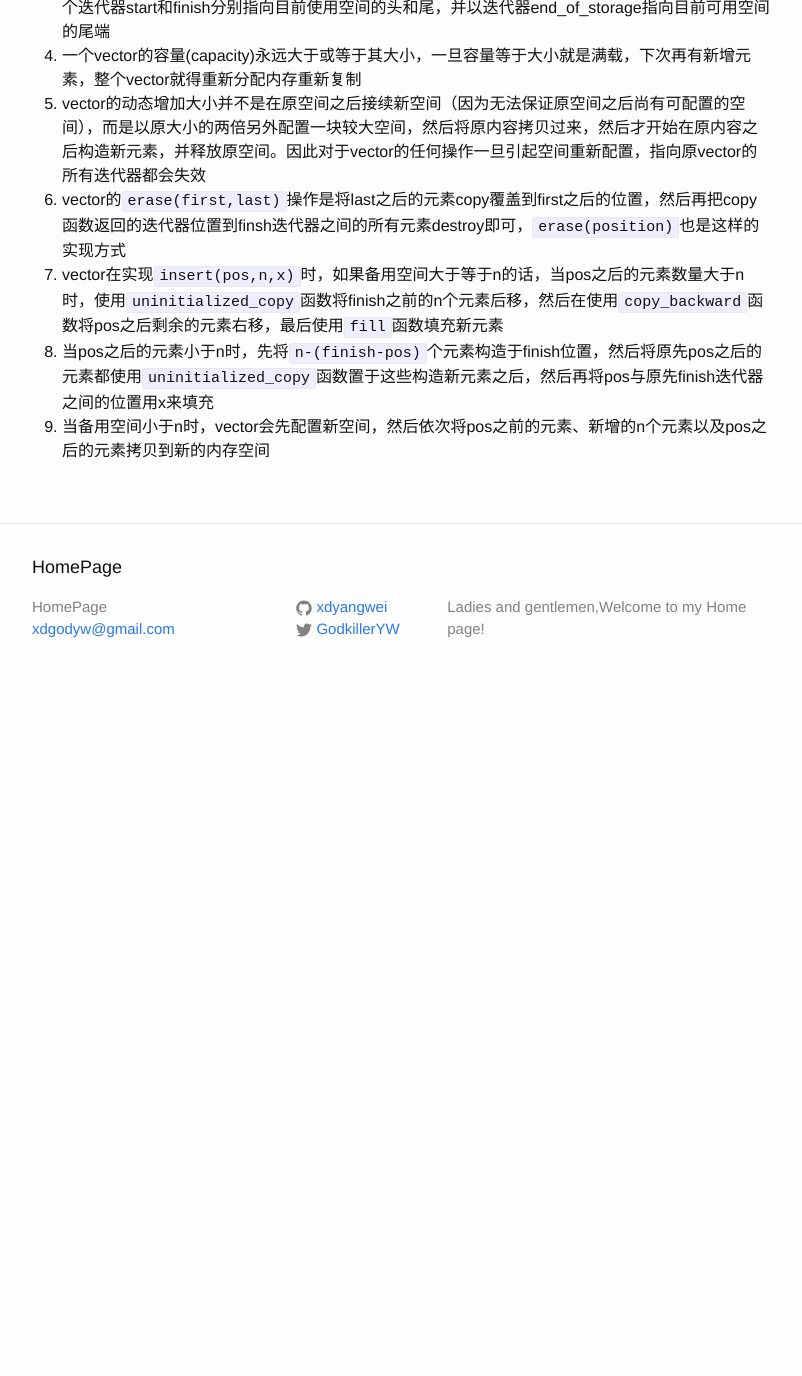
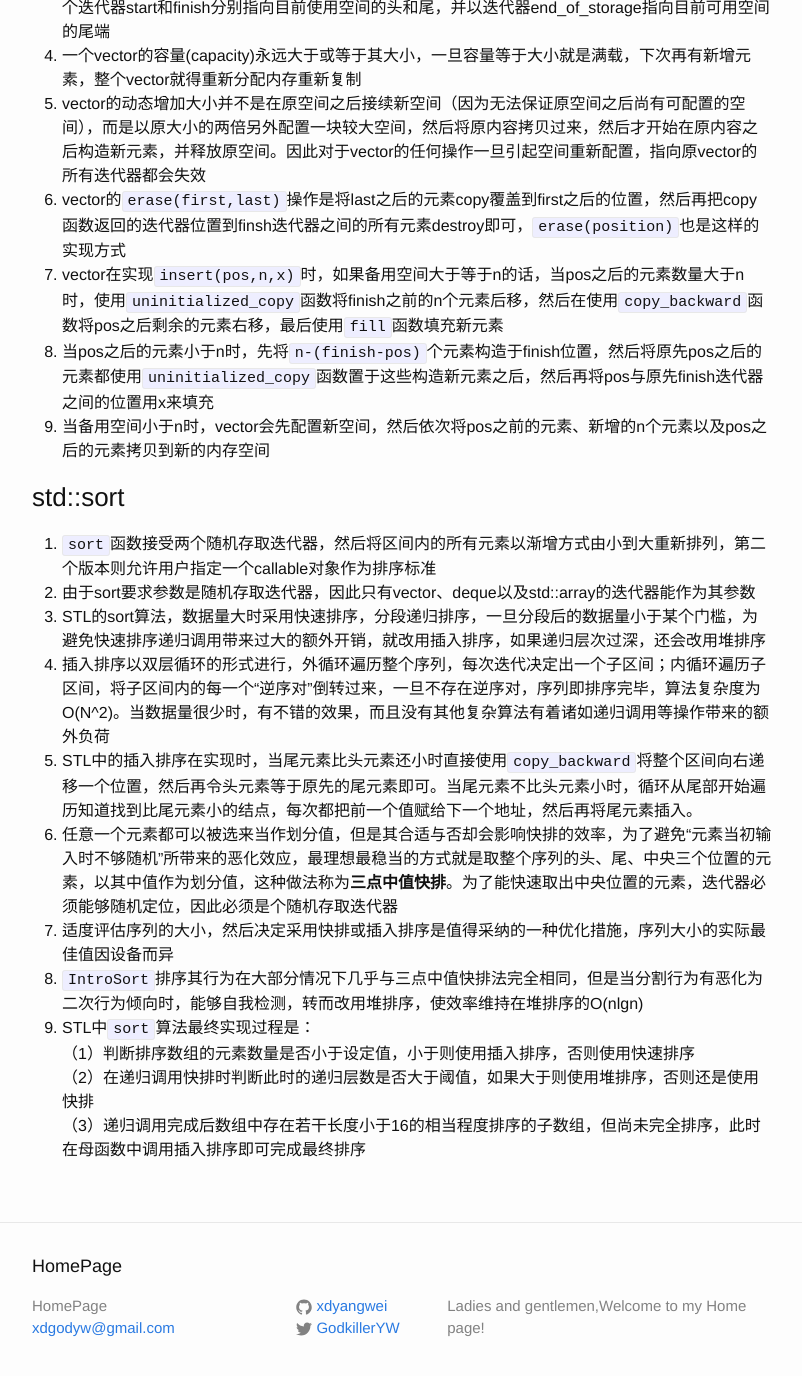
Before and after one commit to xdyangwei/xdyangwei.github.io, a Jekyll site: the page built from _posts/2019-8-17-STL实现原理.md, in a window 1280 px wide and 1400 px high, scrolled down 354 px. Shown: the top 1376 px of the window, without its empty margins (238-1040 px from the left). Built offline with Jekyll 4.4.1, drawn with Linux system fonts in a browser that asks for light colours; our own code applies the rules of GitHub Pages for plain Markdown files; before the commit the page ends 1055 px from its top, so only the background shows below that.

Commit message:
add the implementation of std::sort

```diff
--- a/_posts/2019-8-17-STL实现原理.md
+++ b/_posts/2019-8-17-STL实现原理.md
@@ -8,3 +8,17 @@
 7. vector在实现`insert(pos,n,x)`时，如果备用空间大于等于n的话，当pos之后的元素数量大于n时，使用`uninitialized_copy`函数将finish之前的n个元素后移，然后在使用`copy_backward`函数将pos之后剩余的元素右移，最后使用`fill`函数填充新元素
 8. 当pos之后的元素小于n时，先将`n-(finish-pos)`个元素构造于finish位置，然后将原先pos之后的元素都使用`uninitialized_copy`函数置于这些构造新元素之后，然后再将pos与原先finish迭代器之间的位置用x来填充
 9. 当备用空间小于n时，vector会先配置新空间，然后依次将pos之前的元素、新增的n个元素以及pos之后的元素拷贝到新的内存空间
+
+### std::sort
+1. `sort`函数接受两个随机存取迭代器，然后将区间内的所有元素以渐增方式由小到大重新排列，第二个版本则允许用户指定一个callable对象作为排序标准
+2. 由于sort要求参数是随机存取迭代器，因此只有vector、deque以及std::array的迭代器能作为其参数
+3. STL的sort算法，数据量大时采用快速排序，分段递归排序，一旦分段后的数据量小于某个门槛，为避免快速排序递归调用带来过大的额外开销，就改用插入排序，如果递归层次过深，还会改用堆排序
+4. 插入排序以双层循环的形式进行，外循环遍历整个序列，每次迭代决定出一个子区间；内循环遍历子区间，将子区间内的每一个“逆序对”倒转过来，一旦不存在逆序对，序列即排序完毕，算法复杂度为O(N^2)。当数据量很少时，有不错的效果，而且没有其他复杂算法有着诸如递归调用等操作带来的额外负荷
+5. STL中的插入排序在实现时，当尾元素比头元素还小时直接使用`copy_backward`将整个区间向右递移一个位置，然后再令头元素等于原先的尾元素即可。当尾元素不比头元素小时，循环从尾部开始遍历知道找到比尾元素小的结点，每次都把前一个值赋给下一个地址，然后再将尾元素插入。
+6. 任意一个元素都可以被选来当作划分值，但是其合适与否却会影响快排的效率，为了避免“元素当初输入时不够随机”所带来的恶化效应，最理想最稳当的方式就是取整个序列的头、尾、中央三个位置的元素，以其中值作为划分值，这种做法称为**三点中值快排**。为了能快速取出中央位置的元素，迭代器必须能够随机定位，因此必须是个随机存取迭代器
+7. 适度评估序列的大小，然后决定采用快排或插入排序是值得采纳的一种优化措施，序列大小的实际最佳值因设备而异
+8. `IntroSort`排序其行为在大部分情况下几乎与三点中值快排法完全相同，但是当分割行为有恶化为二次行为倾向时，能够自我检测，转而改用堆排序，使效率维持在堆排序的O(nlgn)
+9. STL中`sort`算法最终实现过程是：
+（1）判断排序数组的元素数量是否小于设定值，小于则使用插入排序，否则使用快速排序
+（2）在递归调用快排时判断此时的递归层数是否大于阈值，如果大于则使用堆排序，否则还是使用快排
+（3）递归调用完成后数组中存在若干长度小于16的相当程度排序的子数组，但尚未完全排序，此时在母函数中调用插入排序即可完成最终排序
```
